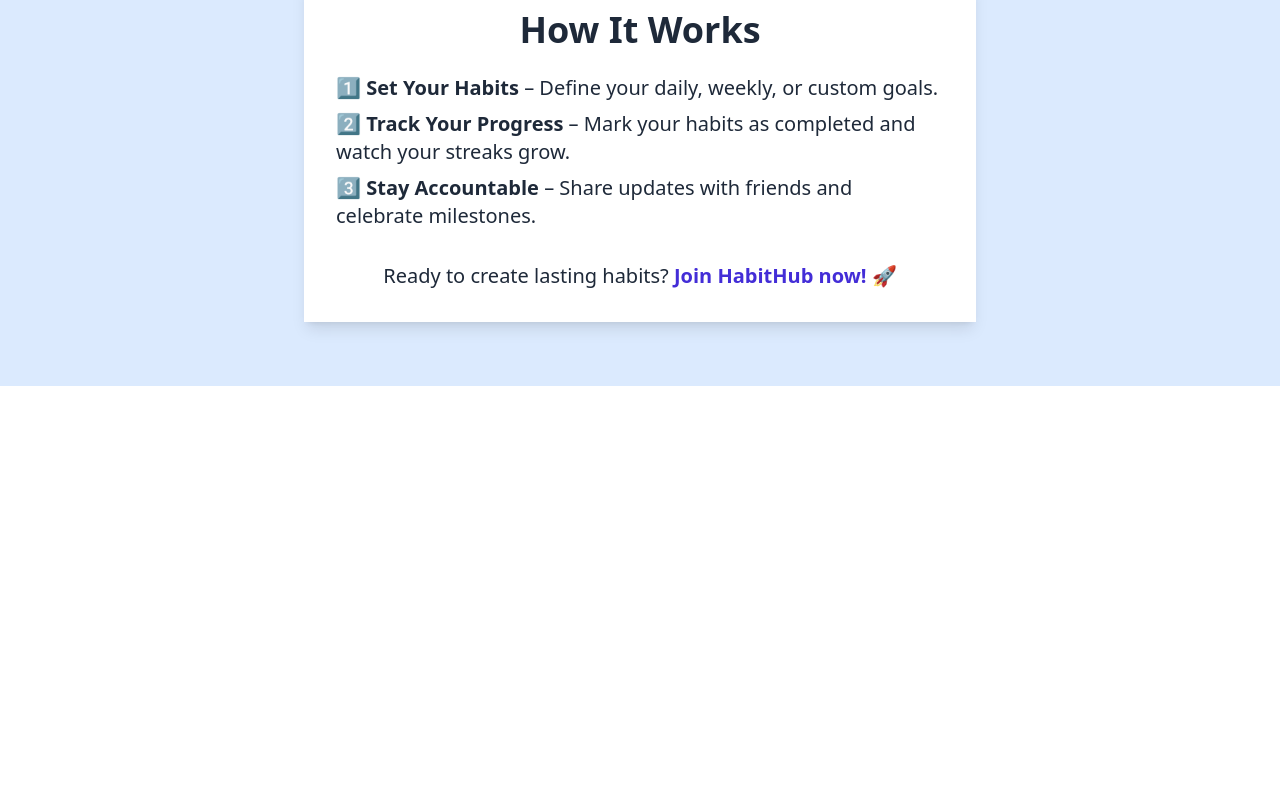
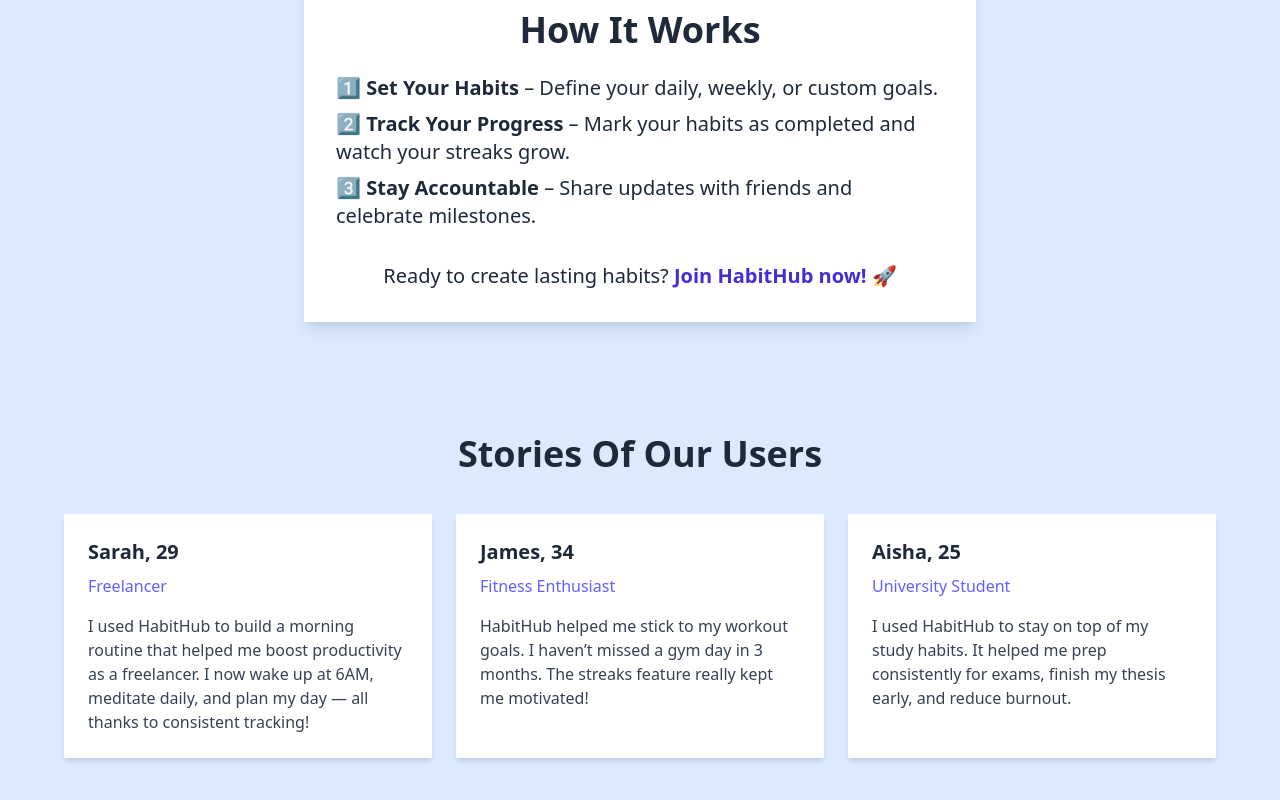
Before and after one commit to shansty/HabitHub, a React (Vite) app in the folder front-habit-hub/: page / in a window 1280 px wide. Shown: the part 858-1658 px from the top of the page. Before the commit the page ends 1244 px from the top, so only its background shows below. Built offline with nearby package versions, Linux system fonts and the light colour scheme.

Commit message:
Add UsersStories section

```diff
--- a/front-habit-hub/src/views/homePage/HomePage.tsx
+++ b/front-habit-hub/src/views/homePage/HomePage.tsx
@@ -2,6 +2,7 @@
 import HeroSection from './HeroSection';
 import CTASection from './CTASection';
 import HowItWorksSection from './HowItWorksSection';
+import UsersStories from './UsersStories';
 
 const HomePage: React.FC = () => {
     return (
@@ -9,6 +10,7 @@
             <HeroSection />
             <CTASection />
             <HowItWorksSection />
+            <UsersStories />
         </div>
     );
 }
--- a/front-habit-hub/src/views/homePage/HowItWorksSection.tsx
+++ b/front-habit-hub/src/views/homePage/HowItWorksSection.tsx
@@ -1,4 +1,5 @@
 import React from 'react';
+import { Link } from 'react-router-dom';
 
 const HowItWorksSection: React.FC = () => {
   return (
@@ -12,9 +13,7 @@
         </div>
         <p className="mt-8 text-xl">
           Ready to create lasting habits?{' '}
-          <a href="#" className="text-indigo-700 font-semibold">
-            Join HabitHub now! 🚀
-          </a>
+          <Link to='/login' className="text-indigo-700 font-semibold"> Join HabitHub now! 🚀</Link>
         </p>
       </div>
     </section>
--- /dev/null
+++ b/front-habit-hub/src/views/homePage/UsersStories.tsx
@@ -0,0 +1,40 @@
+import React from 'react';
+
+const UsersStories: React.FC = () => {
+    const people = [
+        {
+            name: 'Sarah',
+            age: 29,
+            role: 'Freelancer',
+            story: 'I used HabitHub to build a morning routine that helped me boost productivity as a freelancer. I now wake up at 6AM, meditate daily, and plan my day — all thanks to consistent tracking!',
+        },
+        {
+            name: 'James',
+            age: 34,
+            role: 'Fitness Enthusiast',
+            story: 'HabitHub helped me stick to my workout goals. I haven’t missed a gym day in 3 months. The streaks feature really kept me motivated!',
+        },
+        {
+            name: 'Aisha',
+            age: 25,
+            role: 'University Student',
+            story: 'I used HabitHub to stay on top of my study habits. It helped me prep consistently for exams, finish my thesis early, and reduce burnout.',
+        },
+    ];
+    return (
+        <section className="bg-blue-100 py-12 px-6 text-center">
+            <h2 className="text-2xl sm:text-3xl md:text-4xl font-bold mb-10 ">Stories Of Our Users</h2>
+            <div className="grid grid-cols-1 sm:grid-cols-2 lg:grid-cols-3 gap-6 max-w-6xl mx-auto">
+                {people.map((person, index) => (
+                    <div key={index} className="bg-white p-6 shadow-md text-left">
+                        <h3 className="text-xl font-semibold mb-2">{person.name}, {person.age}</h3>
+                        <p className="text-indigo-500 font-medium mb-4">{person.role}</p>
+                        <p className="text-gray-700">{person.story}</p>
+                    </div>
+                ))}
+            </div>
+        </section>
+    );
+}
+
+export default UsersStories;
```
